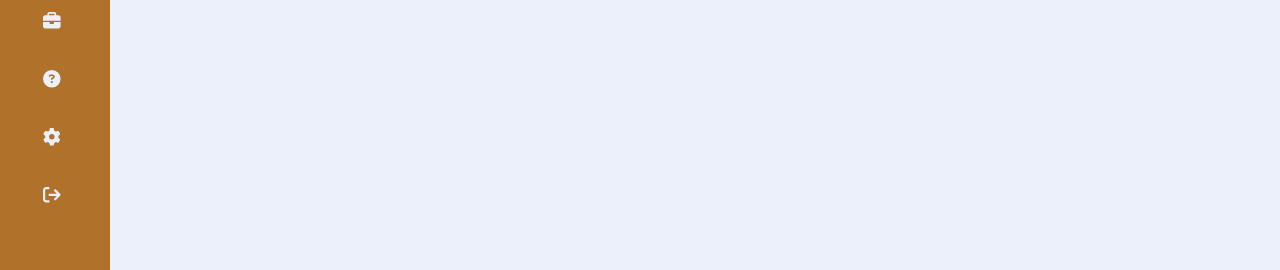
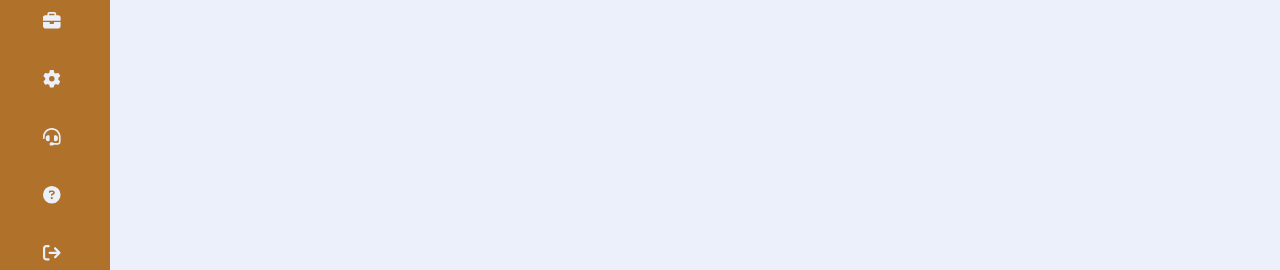
Before and after one commit to Amicuchi/CestaViva, a React (Vite) app: page /dashboard in a window 1280 px wide. Shown: the part 325-595 px from the top of the page. Built offline with nearby package versions, Linux system fonts and the light colour scheme; sample sign-in values are in the browser's storage.

Commit message:
Inclusão do botão para a página de suporte

```diff
--- a/src/components/dashboardComponents/DashboardSidebar.jsx
+++ b/src/components/dashboardComponents/DashboardSidebar.jsx
@@ -5,8 +5,9 @@ import {
     faUser,
     faChartBar,
     faBriefcase,
+    faGear,
+    faHeadset,
     faCircleQuestion,
-    faGear,
     faArrowRightFromBracket
 } from '@fortawesome/free-solid-svg-icons';
 import '../../styles/Dashboard.css';
@@ -40,15 +41,21 @@ export default function DashboardSidebar() {
                     </Link>
                 </li>
                 <li>
+                    <Link to="configuracoes">
+                        <FontAwesomeIcon icon={faGear} className="fas" />
+                        <span>Configurações</span>
+                    </Link>
+                </li>
+                <li>
+                    <Link to="suporte">
+                        <FontAwesomeIcon icon={faHeadset} className="fas" />
+                        <span>Suporte</span>
+                    </Link>
+                </li>
+                <li>
                     <Link to="faq">
                         <FontAwesomeIcon icon={faCircleQuestion} className="fas" />
                         <span>FAQ</span>
-                    </Link>
-                </li>
-                <li>
-                    <Link to="configuracoes">
-                        <FontAwesomeIcon icon={faGear} className="fas" />
-                        <span>Configurações</span>
                     </Link>
                 </li>
                 <li className='logout'>
```
